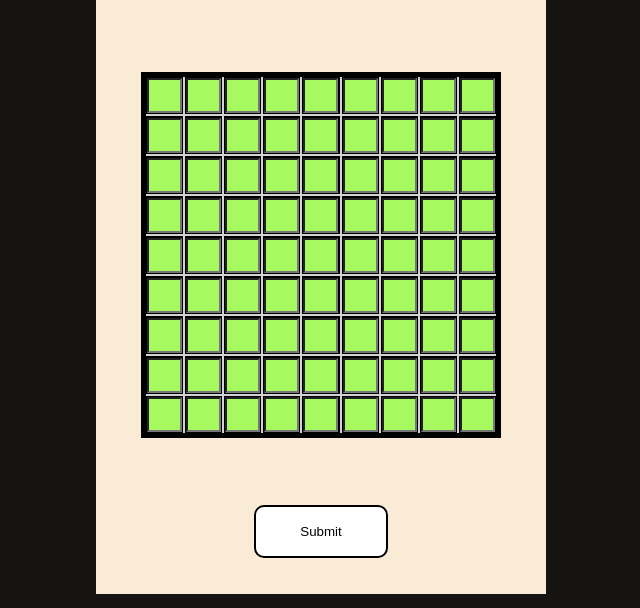
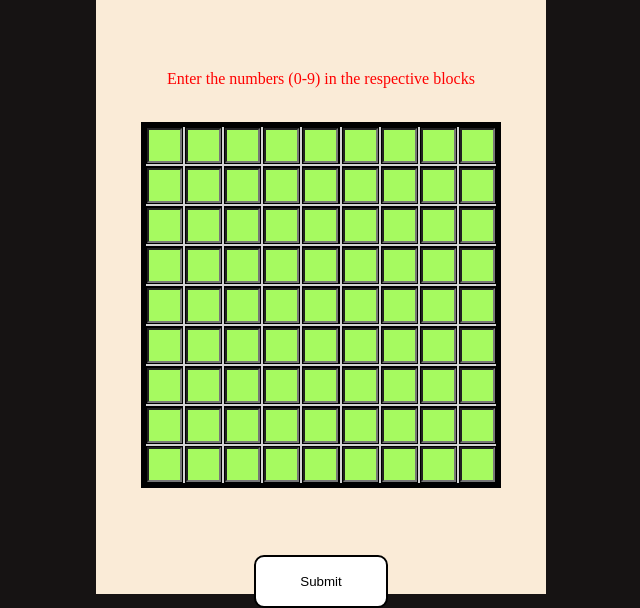
Before and after one commit to RohanLodhi/sudoku, a plain HTML site: page index.html in a window 1280 px wide. Shown: the part 198-806 px from the top of the page, without its empty margins (319-959 px from the left). Drawn offline with Linux system fonts and the light colour scheme; a web font is replaced by a local one.

Commit message:
added directions

```diff
--- a/css/styles.css
+++ b/css/styles.css
@@ -91,3 +91,6 @@ h1{
   .display{
       display: none;
   }
+  .intro{
+      color: red;
+  }
--- a/index.html
+++ b/index.html
@@ -20,7 +20,10 @@
             </div>
         </div>
         <div class="container">
-            <br><br>
+            <br>
+            <p class="intro">
+                Enter the numbers (0-9) in the respective blocks
+            </p><br>
             <table>
                 <tr>
                     <td>
@@ -287,6 +290,7 @@
         </div>
         <button class="btn" type="submit">Submit</button>
         <button class="btn display" type="submit" style="height: 50px; width: 50px; margin-top: 5px;">Clear</button>
+
     </div>
     <script src="./js/solver.js"></script>
     <script src="./js/app.js"></script>
```
